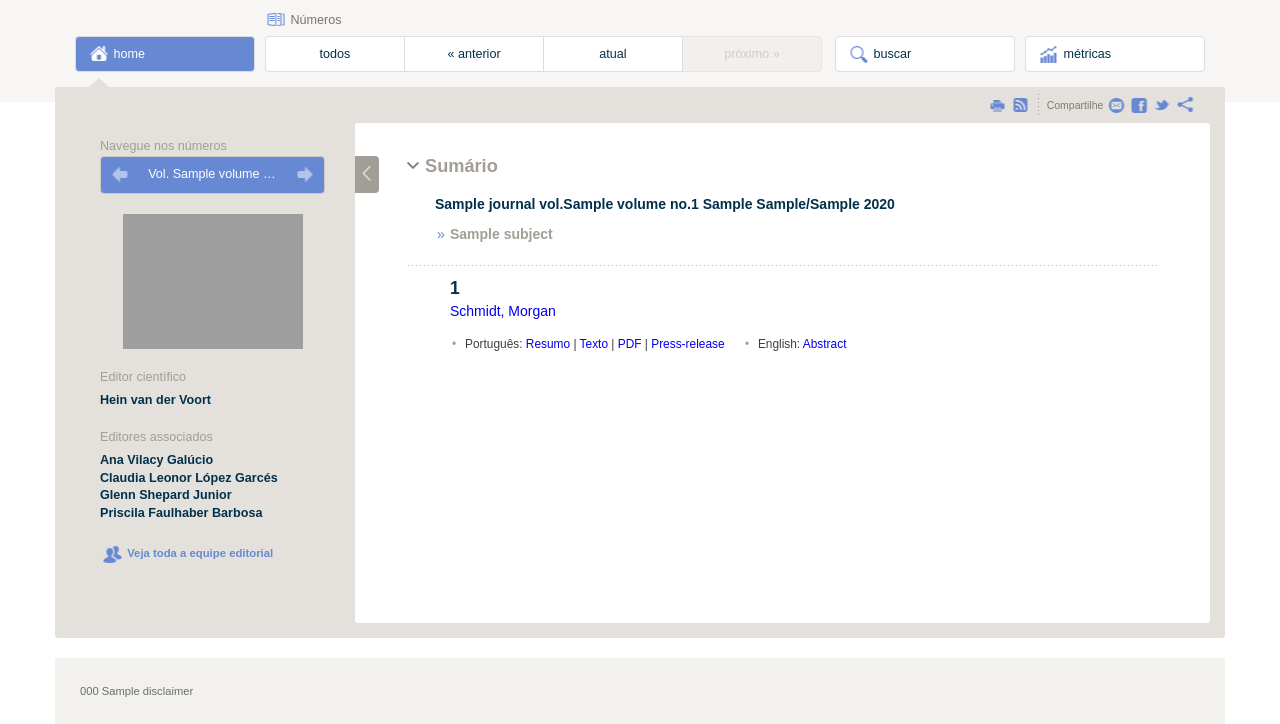
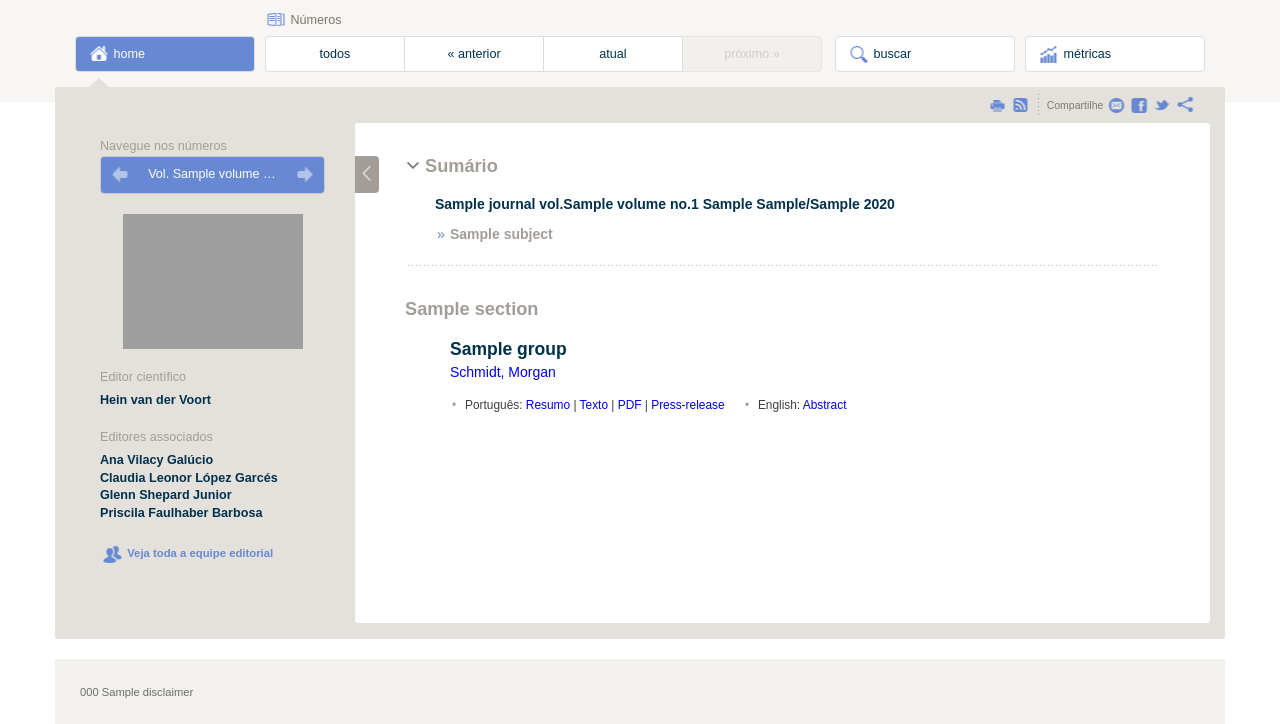
Before and after one commit to jfunez/proto_opac, a Flask app: template app/templates/issue/toc.html in a window 1280 px wide. Shown: the part 167-891 px from the top of the page. Run offline with Flask 2, Linux system fonts and the light colour scheme; the template is opened without the code that fills it: most values are stand-ins (such as "Sample title", 1, 10 or a date in 2020); some libraries are stand-ins or nearby versions; grey boxes are pictures that could not be loaded.

Commit message:
Add issue toc page with section

```diff
--- a/app/templates/issue/toc.html
+++ b/app/templates/issue/toc.html
@@ -73,17 +73,22 @@
                       <strong class="issueName">{{journal.short_title}} vol.{{ issue.volume }} no.{{ issue.number }} {{ journal.publisher_city }} {{ issue.start_month }}/{{ issue.end_month }} {{ issue.year }}</strong>
                       <ul>
                         {% for section in issue.sections %}
-                          <li><a href="#{{section.subjects[0].name}}">{{ section.subjects[0].name }}</a></li>
+                          <li><a href="#{{ section.subjects[0].name|upper }}">{{ section.subjects[0].name }}</a></li>
                         {% endfor %}
                       </ul>
                   </div>
               </div>
 
-                <div class="issueIndent">
+                {% for group in articles|groupby('section') %}
+
+                  <a name="{{ group.grouper|upper }}"></a>
+                  <h1>{{ group.grouper }}</h1>
+
+                  <div class="issueIndent">
                     <ul class="articles">
-                      {% for article in articles %}
+                      {% for article in group.list %}
                         <li>
-                            <h2>{{ article.aid }}</h2>
+                            <h2>{{ article.title }}</h2>
                             <a href="../iAHx-Colecao/resultado.html">Schmidt, Morgan</a>
                             <ul class="links">
                                 <li>Português: <a href="../Artigo/resumo.html">Resumo</a> | <a href="../Artigo/">Texto</a> | <a href="#" target="_blank">PDF</a> | <a href="#">Press-release</a></li>
@@ -92,6 +97,10 @@
                         </li>
                       {% endfor %}
                     </ul>
+                  </div>
+
+                {% endfor %}
+
           </div>
           <div class="clearfix"></div>
       </div>
```
